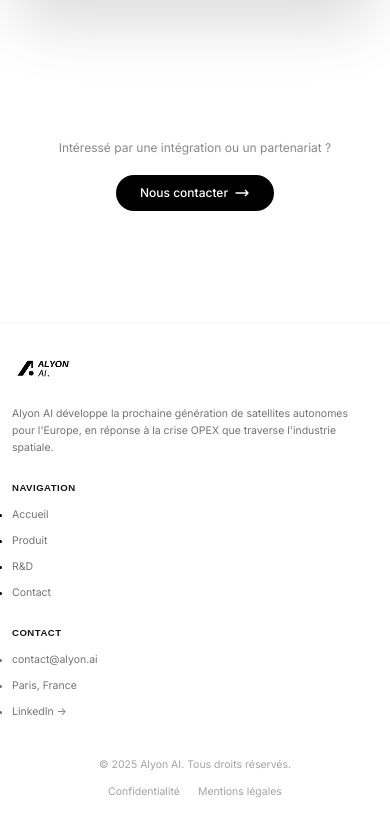
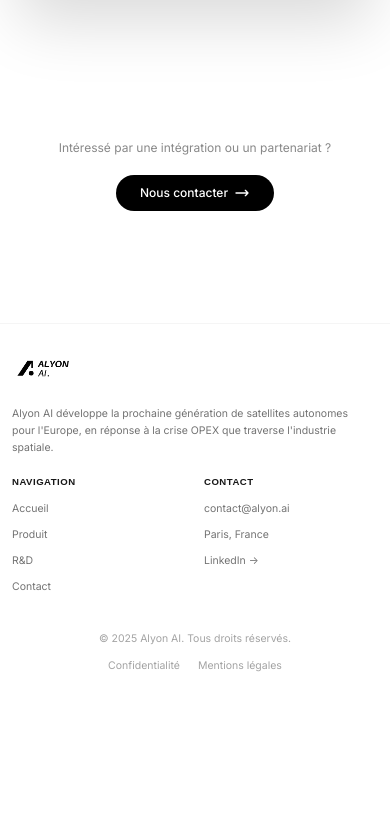
Before and after one commit to LilianRage/Site-AlyonAi, a React (Vite) app: page /technologie in a window 390 px wide. Shown: the part 2287-3110 px from the top of the page. After the commit the page ends 2984 px from the top, so only its background shows below. Built offline with nearby package versions, Linux system fonts and the light colour scheme.

Commit message:
fix footer layout: remove bullets and keep nav/contact side by side on mobile

```diff
--- a/src/components/layout/Footer.jsx
+++ b/src/components/layout/Footer.jsx
@@ -30,7 +30,7 @@ const Footer = () => {
 
   return (
     <footer className="bg-white border-t border-gray-100">
-      <div className="max-w-7xl mx-auto px-6 lg:px-8 py-16">
+      <div className="max-w-7xl mx-auto px-8 lg:px-8 py-16">
         <div className="grid grid-cols-1 md:grid-cols-4 gap-12">
           {/* Brand */}
           <div className="md:col-span-2">
@@ -49,7 +49,7 @@ const Footer = () => {
             <h4 className="text-sm font-semibold uppercase tracking-wider text-gray-900 mb-4">
               Navigation
             </h4>
-            <ul className="space-y-3">
+            <ul className="space-y-3" style={{ listStyle: 'none', paddingLeft: 0 }}>
               {siteData.navigation.map((item) => (
                 <li key={item.label}>
                   <button
@@ -68,7 +68,7 @@ const Footer = () => {
             <h4 className="text-sm font-semibold uppercase tracking-wider text-gray-900 mb-4">
               Contact
             </h4>
-            <ul className="space-y-3 text-gray-500">
+            <ul className="space-y-3 text-gray-500" style={{ listStyle: 'none', paddingLeft: 0 }}>
               <li>
                 <a
                   href={`mailto:${siteData.contact.email}`}
--- a/src/styles/responsive.css
+++ b/src/styles/responsive.css
@@ -316,14 +316,15 @@
 
 @media (max-width: 480px) {
 
-    /* 1 colonne sur très petit écran */
+    /* Garder 2 colonnes pour Nav + Contact */
     footer .grid {
-        grid-template-columns: 1fr !important;
-        gap: 2rem !important;
+        grid-template-columns: 1fr 1fr !important;
+        gap: 1.5rem !important;
     }
 
+    /* Brand occupe toujours les 2 colonnes */
     footer .md\:col-span-2 {
-        grid-column: span 1 !important;
+        grid-column: span 2 !important;
     }
 
     footer p,
```
